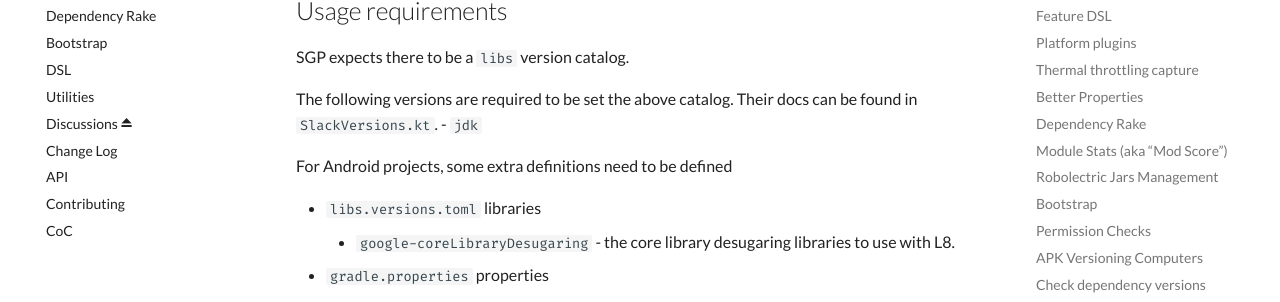
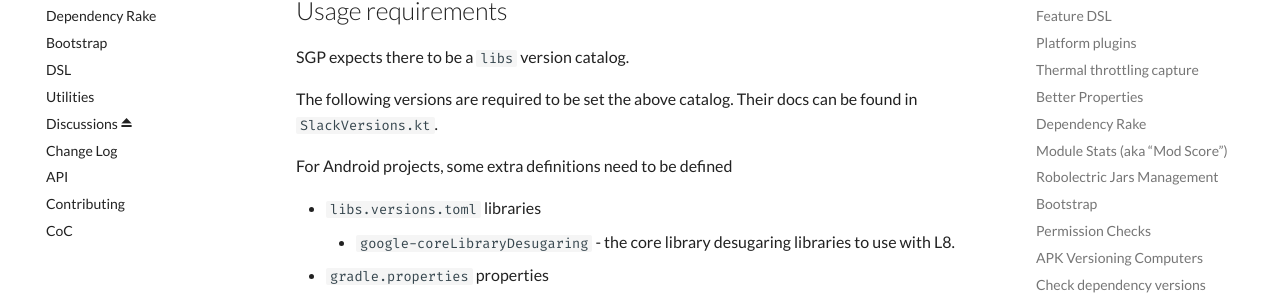
Before and after one commit to slackhq/foundry, an MkDocs documentation site: the page built from docs/index.md, in a window 1280 px wide and 900 px high, scrolled down 4021 px. Shown: the part 146-448 px from the top of the window. Built offline with MkDocs 1.6.1 and Material for MkDocs 9.7.7, drawn with Linux system fonts in a browser that asks for light colours; comment, search, counter and statistics services are not loaded.

Commit message:
Remove strange line

```diff
--- a/docs/index.md
+++ b/docs/index.md
@@ -167,7 +167,6 @@ SGP expects there to be a `libs` version catalog.
 
 The following versions are required to be set the above catalog.
 Their docs can be found in `SlackVersions.kt`.
-- `jdk`
 
 For Android projects, some extra definitions need to be defined
 
```
